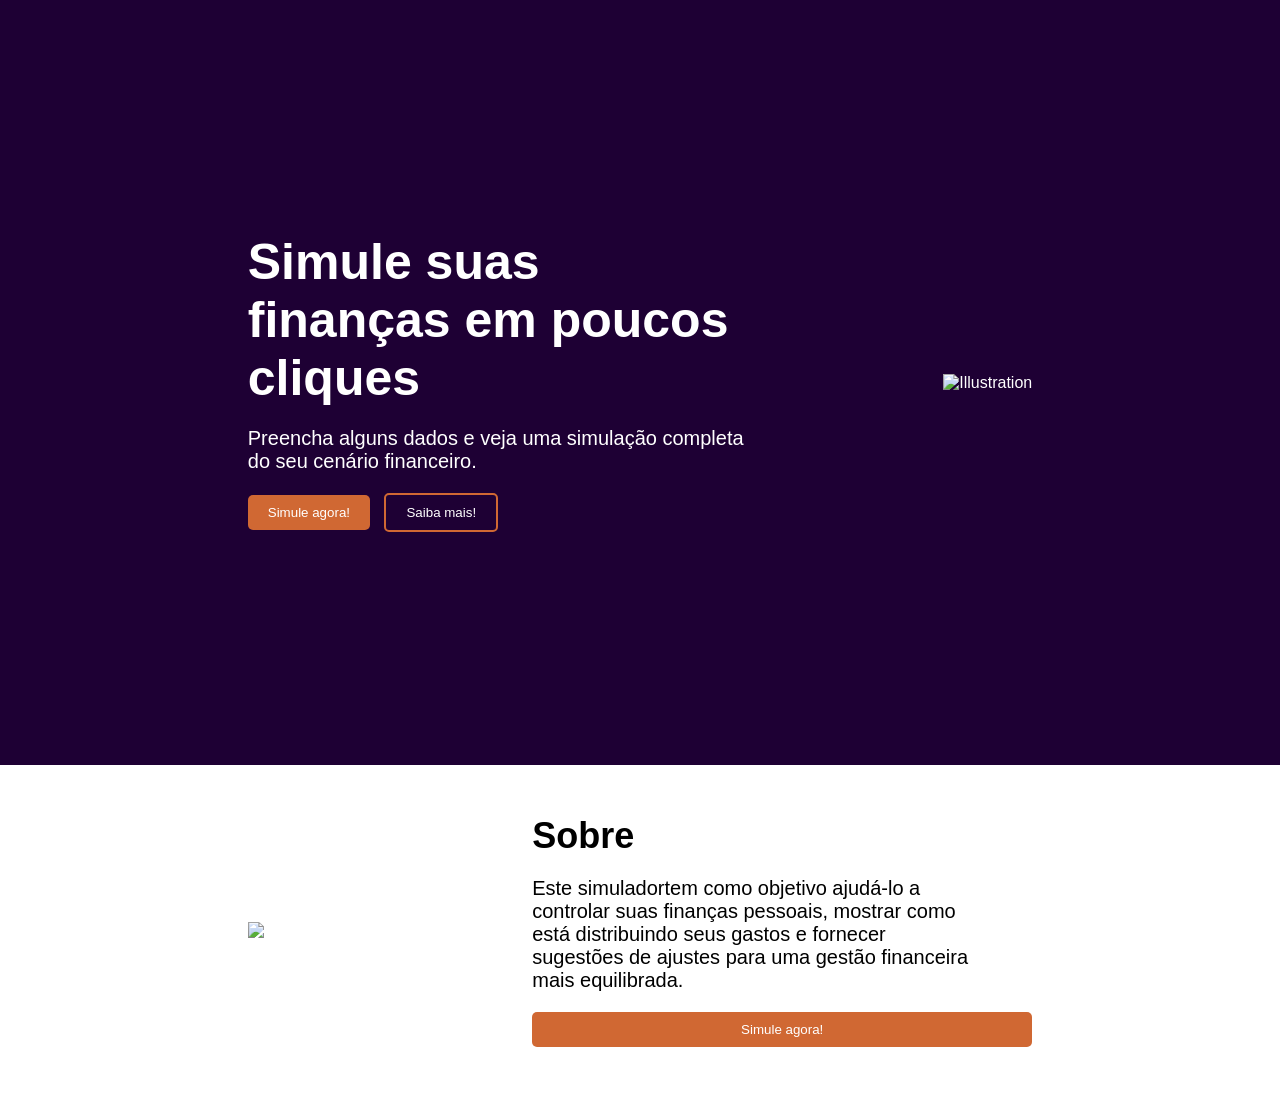
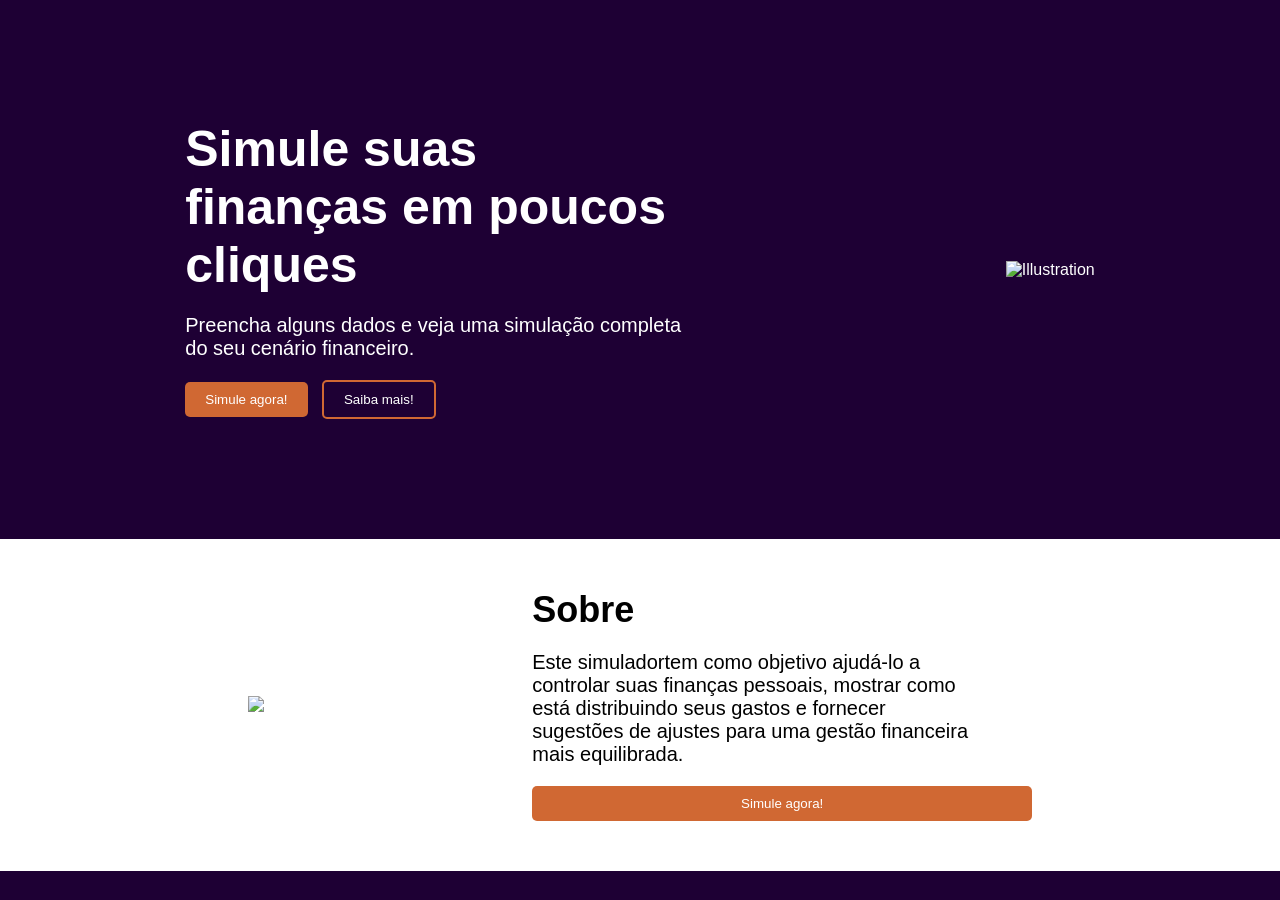

Update styles.css

--- a/styles.css
+++ b/styles.css
@@ -83,13 +83,17 @@ header {
     display: flex;
     justify-content: space-around;
     align-items: center;
-    padding: 100px 150px;
-    min-height: 85vh; 
+    flex-wrap: wrap; 
+    gap: 30px;      
     
-    background-image: linear-gradient(to right, rgba(30, 0, 52, 0.95) 40%, rgba(30, 0, 52, 0.3) 100%), url('../img/about.png');
+    padding: 120px 40px; 
+    
+    background-image: linear-gradient(to right, rgba(30, 0, 52, 0.95) 40%, rgba(30, 0, 52, 0.3) 100%), url('img/about.png');
     background-size: cover;
     background-position: right center;
     background-repeat: no-repeat;
+    
+    width: 100%;
 }
 
 .hero2 {
